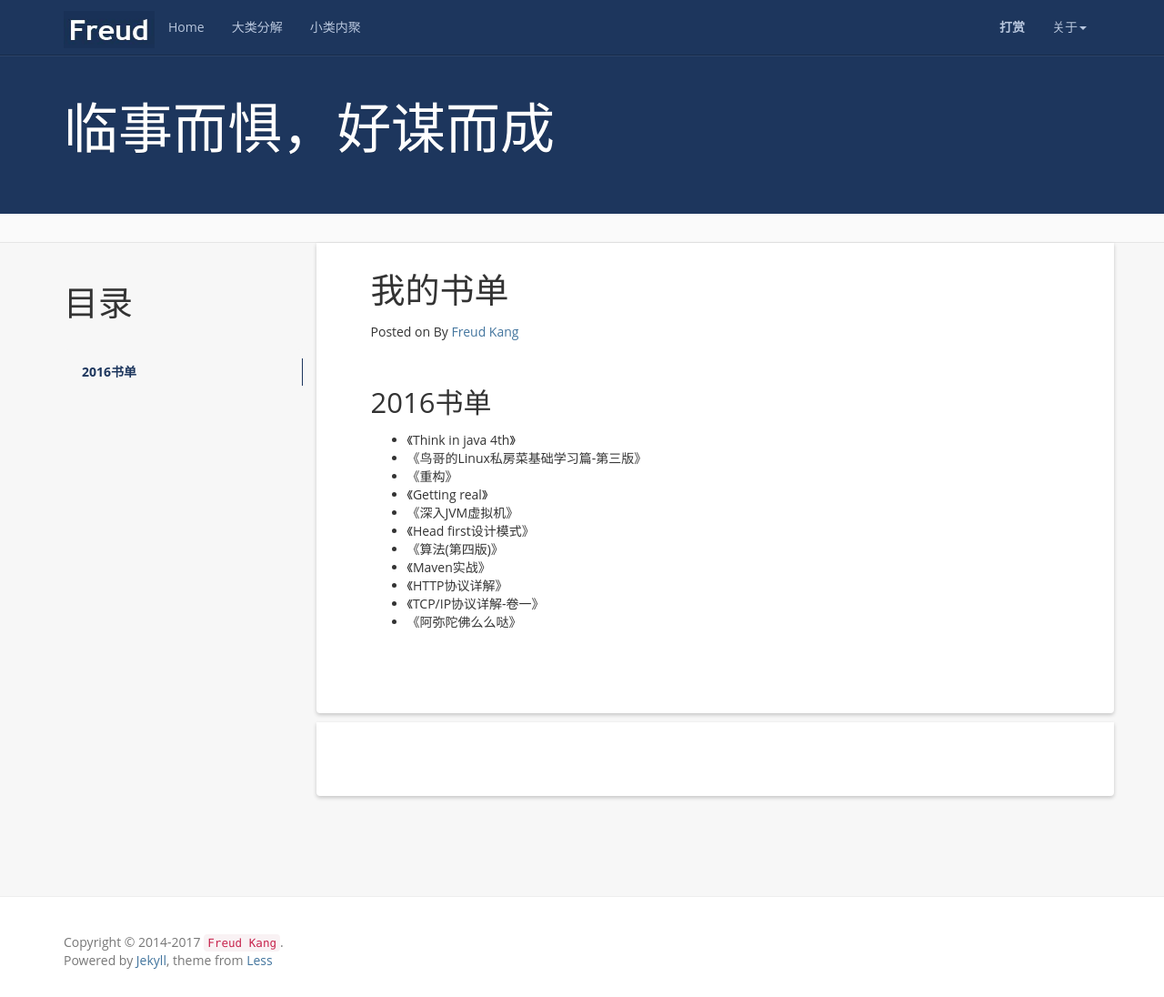
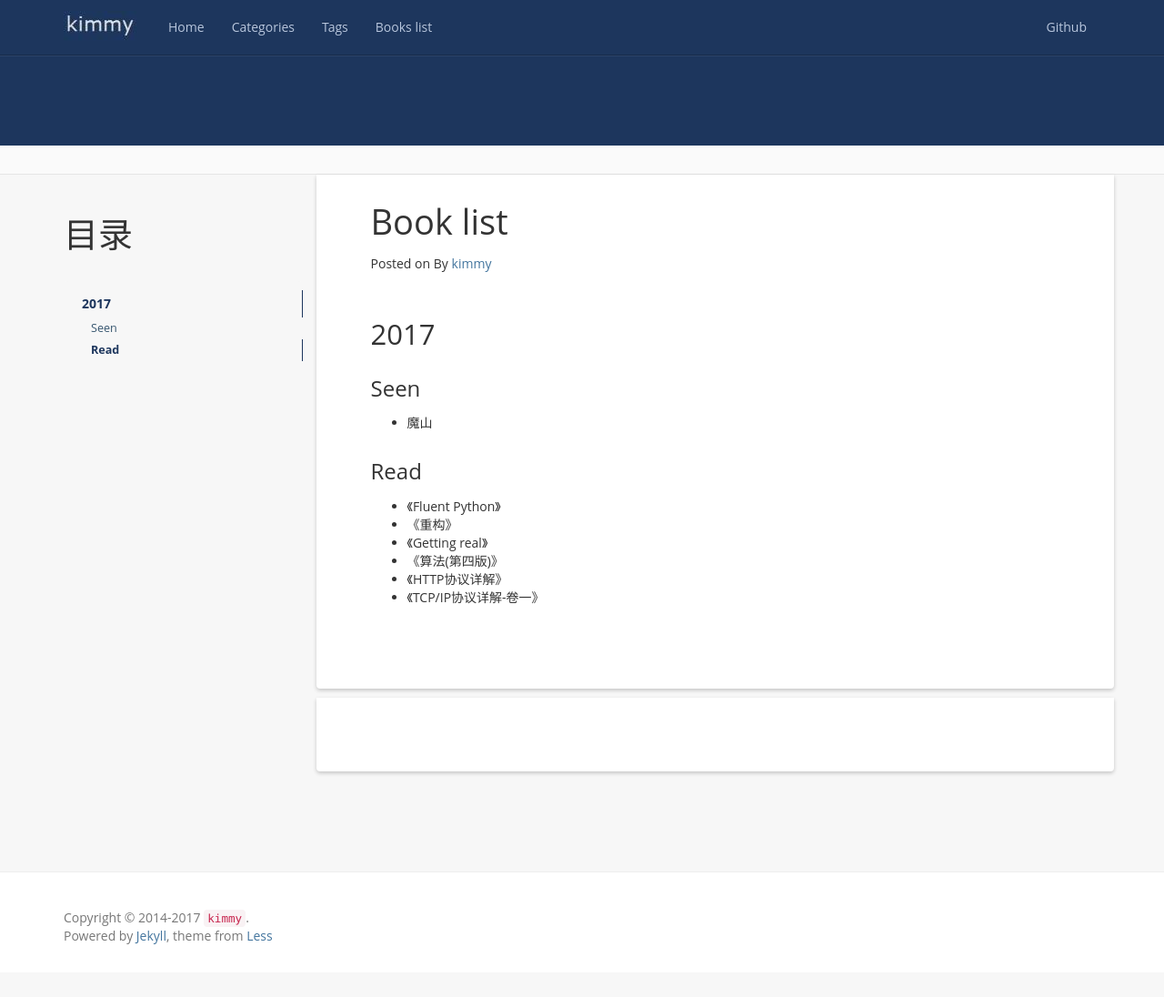
Before and after one commit to jkarakas/zengyu714.github.io, a Jekyll site: the page built from books.md, in a window 1280 px wide and 1096 px high. Shown: the whole window at 91% size. Built offline with Jekyll 4.4.1, drawn with Linux system fonts in a browser that asks for light colours; nearby versions of some CDN libraries; comment, search, counter and statistics services are not loaded.

```diff
--- a/_config.yml
+++ b/_config.yml
@@ -1,18 +1,18 @@
 # Site settings
-name: 锡同
+name: 曾大雨
 email: zykimmy714@gmail.com
-author: Freud Kang
+author: kimmy
 url: ''
 resume_site: ''
 github: https://github.com/zengyu714
 baseurl: ''
-description: :)
+description: 临事而惧，好谋而成
 meta_description: ''
-motto: 临事而惧，好谋而成
+motto:
 banner: ''
 
 #permalink: /:categories/:year/:month/:day/:title/
-permalink: /:year/:month/:day/:title/
+permalink: /:categories/:year/:month/:day/:title/
 paginate: 10
 
 exclude: ['README.md', 'Gemfile.lock', 'Gemfile', 'Rakefile']
@@ -23,6 +23,15 @@ highlighter: Pygments
 # Build settings
 markdown: kramdown
 
+
+# FB:
+#   comments :
+#     provider : duoshuo
+#     duoshuo:
+#         short_name : 多说账户
+#     disqus :
+#         short_name : Disqus账户
+
     # facebook :
     #   appid : 123
     #   num_posts: 5
--- a/_includes/header.html
+++ b/_includes/header.html
@@ -16,28 +16,34 @@
           <a href="{{ '/' | prepend: site.baseurl }}">Home</a>
         </li>
         <li>
-          <a href="{{ '/categories/' | prepend: site.baseurl }}">大类分解</a>
+          <a href="{{ '/categories/' | prepend: site.baseurl }}">Categories</a>
         </li>
         <li>
-          <a href="{{ '/tag' | prepend: site.baseurl }}">小类内聚</a>
+          <a href="{{ '/tag' | prepend: site.baseurl }}">Tags</a>
+        </li>
+        <li>
+          <a href="{{ '/books' | prepend: site.baseurl }}">Books list</a>
         </li>
       </ul>
       <ul class="nav navbar-nav navbar-right">
         <li>
+          <a rel="nofollow" target="_blank" href="{{site.github}}">Github</a>
+        </li>
+        <!-- <li>
           <a href="{{ '/donate/' | prepend: site.baseurl }}"><strong>打赏</strong></a>
-        </li>
-        <li class="dropdown">
-          <a href="#" class="dropdown-toggle" data-toggle="dropdown">关于<b class="caret"></b></a>
+        </li> -->
+        <!-- <li class="dropdown">
+          <a href="#" class="dropdown-toggle" data-toggle="dropdown">About<b class="caret"></b></a>
           <ul class="dropdown-menu">
             <li><a rel="nofollow" target="_blank" href="{{site.github}}">Github</a></li>
             <li><a rel="nofollow" target="_blank" href="{{site.resume_site}}">关于作者</a></li>
-            <li><a rel="nofollow" href="{{ '/books' | prepend: site.baseurl }}">我的书单</a></li>
+            <li><a rel="nofollow" href="{{ '/books' | prepend: site.baseurl }}">Books</a></li>
             <li><a rel="nofollow" href="{{ '/reference' | prepend: site.baseurl }}">推荐博客</a></li>
             <li><a href="{{ '/feed.xml' | prepend: site.baseurl }}">RSS订阅</a></li>
             <li class="divider"></li>
             <li><a rel="nofollow" target="_blank" href="https://github.com/luoyan35714/LessOrMore.git">本项目</a></li>
           </ul>
-        </li>
+        </li> -->
       </ul>
     </nav>
   </div>
--- a/books.md
+++ b/books.md
@@ -1,6 +1,6 @@
 ---
 layout: post
-title: 我的书单
+title: Book list
 permalink: /books/
 ---
 
@@ -8,17 +8,16 @@ permalink: /books/
 {:toc}
 
 
-2016书单
+2017
 -----------------------------------------------------------------
+### Seen
++ 魔山
 
-+ 《Think in java 4th》
-+ 《鸟哥的Linux私房菜基础学习篇-第三版》
+
+### Read
++ 《Fluent Python》
 + 《重构》
 + 《Getting real》
-+ 《深入JVM虚拟机》
-+ 《Head first设计模式》
 + 《算法(第四版)》
-+ 《Maven实战》
 + 《HTTP协议详解》
 + 《TCP/IP协议详解-卷一》
-+ 《阿弥陀佛么么哒》
```
Also changed, not shown: _posts/2014-11-17-welcome-to-jekyll.md (deleted, +0 -31 lines), _posts/2014-12-20-I-ve-Interviewed-100s-of-Candidates-and-the-Ones-I-Hire-Always-Do-This.markdown (deleted, +0 -45 lines), _posts/2016-08-27-how-to-use-this-jekyll-theme.md (deleted, +0 -124 lines), _posts/2017-02-06-change-swapfile-size.md (added, +63 -0 lines), _posts/2017-02-06-hey-jekyll.md (added, +16 -0 lines), donate/index.md (deleted, +0 -49 lines), donate/method/index.md (deleted, +0 -34 lines), reference.md (deleted, +0 -72 lines), README.md, styles/images/favicon.jpg (deleted), styles/images/favicon.png (added), styles/images/freud.jpg (deleted), styles/images/jiezishu.jpg (deleted), styles/images/logo.jpg, 2 more files.
